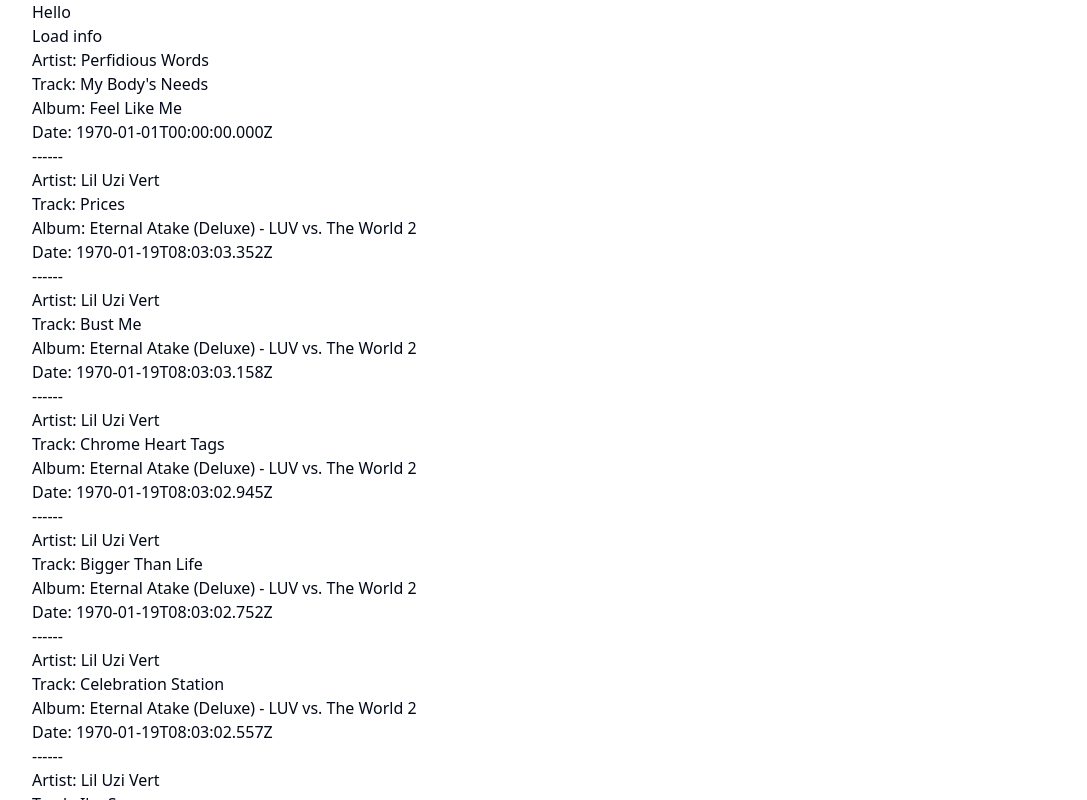
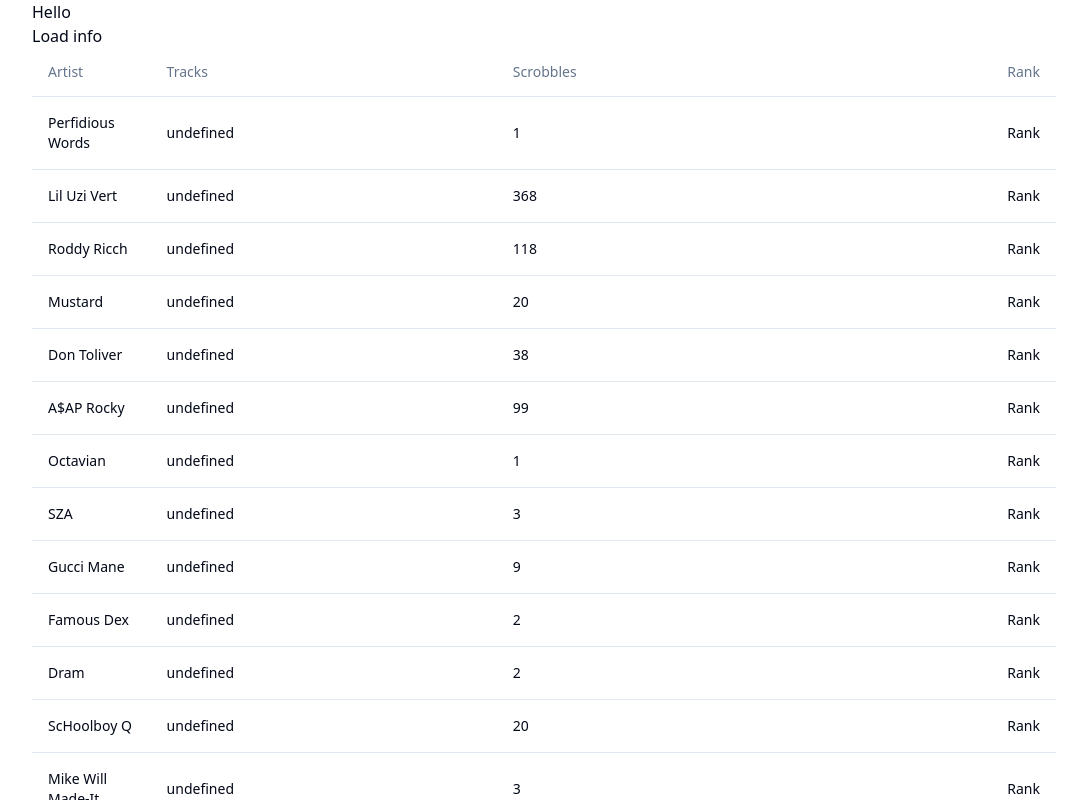
Before and after one commit to danilivanyuk/lastFmStats, a SvelteKit app in the folder front/: page /user in a window 1280 px wide. Both pictures are taken after a click on the button "Load info". Shown: the top 800 px of the page, without its empty margins (96-1183 px from the left). Built offline with nearby package versions, Linux system fonts and the light colour scheme.

Commit message:
table, scrobbles count

```diff
--- /dev/null
+++ b/front/src/lib/components/ui/table/index.ts
@@ -0,0 +1,28 @@
+import Root from "./table.svelte";
+import Body from "./table-body.svelte";
+import Caption from "./table-caption.svelte";
+import Cell from "./table-cell.svelte";
+import Footer from "./table-footer.svelte";
+import Head from "./table-head.svelte";
+import Header from "./table-header.svelte";
+import Row from "./table-row.svelte";
+
+export {
+	Root,
+	Body,
+	Caption,
+	Cell,
+	Footer,
+	Head,
+	Header,
+	Row,
+	//
+	Root as Table,
+	Body as TableBody,
+	Caption as TableCaption,
+	Cell as TableCell,
+	Footer as TableFooter,
+	Head as TableHead,
+	Header as TableHeader,
+	Row as TableRow,
+};
--- /dev/null
+++ b/front/src/lib/components/ui/table/table-body.svelte
@@ -0,0 +1,13 @@
+<script lang="ts">
+	import { cn } from "$lib/utils";
+	import type { HTMLAttributes } from "svelte/elements";
+
+	type $$Props = HTMLAttributes<HTMLTableSectionElement>;
+
+	let className: $$Props["class"] = undefined;
+	export { className as class };
+</script>
+
+<tbody class={cn("[&_tr:last-child]:border-0", className)} {...$$restProps}>
+	<slot />
+</tbody>
--- /dev/null
+++ b/front/src/lib/components/ui/table/table-caption.svelte
@@ -0,0 +1,13 @@
+<script lang="ts">
+	import { cn } from "$lib/utils";
+	import type { HTMLAttributes } from "svelte/elements";
+
+	type $$Props = HTMLAttributes<HTMLTableCaptionElement>;
+
+	let className: $$Props["class"] = undefined;
+	export { className as class };
+</script>
+
+<caption class={cn("mt-4 text-sm text-muted-foreground", className)} {...$$restProps}>
+	<slot />
+</caption>
--- /dev/null
+++ b/front/src/lib/components/ui/table/table-cell.svelte
@@ -0,0 +1,18 @@
+<script lang="ts">
+	import { cn } from "$lib/utils";
+	import type { HTMLTdAttributes } from "svelte/elements";
+
+	type $$Props = HTMLTdAttributes;
+
+	let className: $$Props["class"] = undefined;
+	export { className as class };
+</script>
+
+<td
+	class={cn("p-4 align-middle [&:has([role=checkbox])]:pr-0", className)}
+	{...$$restProps}
+	on:click
+	on:keydown
+>
+	<slot />
+</td>
--- /dev/null
+++ b/front/src/lib/components/ui/table/table-footer.svelte
@@ -0,0 +1,13 @@
+<script lang="ts">
+	import { cn } from "$lib/utils";
+	import type { HTMLAttributes } from "svelte/elements";
+
+	type $$Props = HTMLAttributes<HTMLTableSectionElement>;
+
+	let className: $$Props["class"] = undefined;
+	export { className as class };
+</script>
+
+<tfoot class={cn("bg-primary font-medium text-primary-foreground", className)} {...$$restProps}>
+	<slot />
+</tfoot>
--- /dev/null
+++ b/front/src/lib/components/ui/table/table-head.svelte
@@ -0,0 +1,19 @@
+<script lang="ts">
+	import { cn } from "$lib/utils";
+	import type { HTMLThAttributes } from "svelte/elements";
+
+	type $$Props = HTMLThAttributes;
+
+	let className: $$Props["class"] = undefined;
+	export { className as class };
+</script>
+
+<th
+	class={cn(
+		"h-12 px-4 text-left align-middle font-medium text-muted-foreground [&:has([role=checkbox])]:pr-0",
+		className
+	)}
+	{...$$restProps}
+>
+	<slot />
+</th>
--- /dev/null
+++ b/front/src/lib/components/ui/table/table-header.svelte
@@ -0,0 +1,14 @@
+<script lang="ts">
+	import { cn } from "$lib/utils";
+	import type { HTMLAttributes } from "svelte/elements";
+
+	type $$Props = HTMLAttributes<HTMLTableSectionElement>;
+
+	let className: $$Props["class"] = undefined;
+	export { className as class };
+</script>
+
+<!-- svelte-ignore a11y-no-noninteractive-element-interactions -->
+<thead class={cn("[&_tr]:border-b", className)} {...$$restProps} on:click on:keydown>
+	<slot />
+</thead>
--- /dev/null
+++ b/front/src/lib/components/ui/table/table-row.svelte
@@ -0,0 +1,23 @@
+<script lang="ts">
+	import { cn } from "$lib/utils";
+	import type { HTMLAttributes } from "svelte/elements";
+
+	type $$Props = HTMLAttributes<HTMLTableRowElement> & {
+		"data-state"?: unknown;
+	};
+
+	let className: $$Props["class"] = undefined;
+	export { className as class };
+</script>
+
+<tr
+	class={cn(
+		"border-b transition-colors hover:bg-muted/50 data-[state=selected]:bg-muted",
+		className
+	)}
+	{...$$restProps}
+	on:click
+	on:keydown
+>
+	<slot />
+</tr>
--- /dev/null
+++ b/front/src/lib/components/ui/table/table.svelte
@@ -0,0 +1,15 @@
+<script lang="ts">
+	import { cn } from "$lib/utils";
+	import type { HTMLTableAttributes } from "svelte/elements";
+
+	type $$Props = HTMLTableAttributes;
+
+	let className: $$Props["class"] = undefined;
+	export { className as class };
+</script>
+
+<div class="w-full overflow-auto">
+	<table class={cn("w-full caption-bottom text-sm", className)} {...$$restProps}>
+		<slot />
+	</table>
+</div>
--- a/front/src/routes/user/+page.svelte
+++ b/front/src/routes/user/+page.svelte
@@ -3,13 +3,14 @@
     import type { TrackType } from "../../core/types/trackTypes";
     import type { IScrobblesDataSet } from "../../core/types/dataSetTypes";
     import { mockedData as globalData } from "../../../static/mockData"
+    import * as Table from "$lib/components/ui/table";
     let nickname = $userNickname
     const data = globalData.recenttracks.track[0] as unknown as TrackType
     let scrobbles: IScrobblesDataSet[] = []
+    let uniqueArtist: string[] = []
     // TODO: if there is no nickname return back to "/"
     const addArtist = () => {
         for (const [key, value] of Object.entries(globalData.recenttracks.track)) {
-            console.log(key, value)
             scrobbles.push({
                 track: value.name,
                 artist: value.artist["#text"],
@@ -17,26 +18,46 @@
                 date: parseInt(value.date?.uts || '0') ?? 0
             })
         }
-        console.log(scrobbles)
+        uniqueArtist = Array.from(new Set(scrobbles.map((item: IScrobblesDataSet) => item.artist)))
         scrobbles = scrobbles
-        // let artistData: IArtistDataSet = Object.entries(data as unknown as TrackType).reduce()
+    }
+    const getArtistScrobbles = (artist: string) => {
+        const test = scrobbles.filter(function(scrobble: IScrobblesDataSet) {
+        return (scrobble.artist === artist)
+        }).length
+        return test
+    }
+    const getUniqueTracks = (artist: string) => {
+
     }
 </script>
 <div class="w-[80%] mx-auto">
     <h1>Hello {nickname}</h1>
     <button on:click={addArtist}>Load info</button>
-    <!-- {uniqueArtist} -->
-    {#each (scrobbles) as scrobble}
-        <div>
-<!-- <img src={data.recenttracks.track[index].image[0]["#text"]} alt=""> -->
-            <!-- {data.recenttracks.track[index].image[0]["#text"]} -->
-            <p>Artist: {scrobble.artist}</p>
-            <p>Track: {scrobble.track}</p>
-            <p>Album: {scrobble.album}</p>
-            <p>Date: {new Date((scrobble.date)).toISOString()}</p>
-            <p>------</p>
-        </div>
+    <Table.Root>
+      <Table.Caption>Dataset</Table.Caption>
+      <Table.Header>
+        <Table.Row>
+          <Table.Head class="w-[100px]">Artist</Table.Head>
+          <Table.Head>Tracks</Table.Head>
+          <Table.Head>Scrobbles</Table.Head>
+          <Table.Head class="text-right">Rank</Table.Head>
+        </Table.Row>
+      </Table.Header>
+      <Table.Body>
+                {#each (uniqueArtist) as artist}
 
-    {/each}
+        <Table.Row>
+          <Table.Cell class="font-medium">{artist}</Table.Cell>
+          <Table.Cell>{getUniqueTracks(artist)}</Table.Cell>
+          <Table.Cell>{getArtistScrobbles(artist)}</Table.Cell>
+          <Table.Cell class="text-right">Rank</Table.Cell>
+        </Table.Row>
+                    {/each}
+
+      </Table.Body>
+    </Table.Root>
+
+
 
 </div>
```
